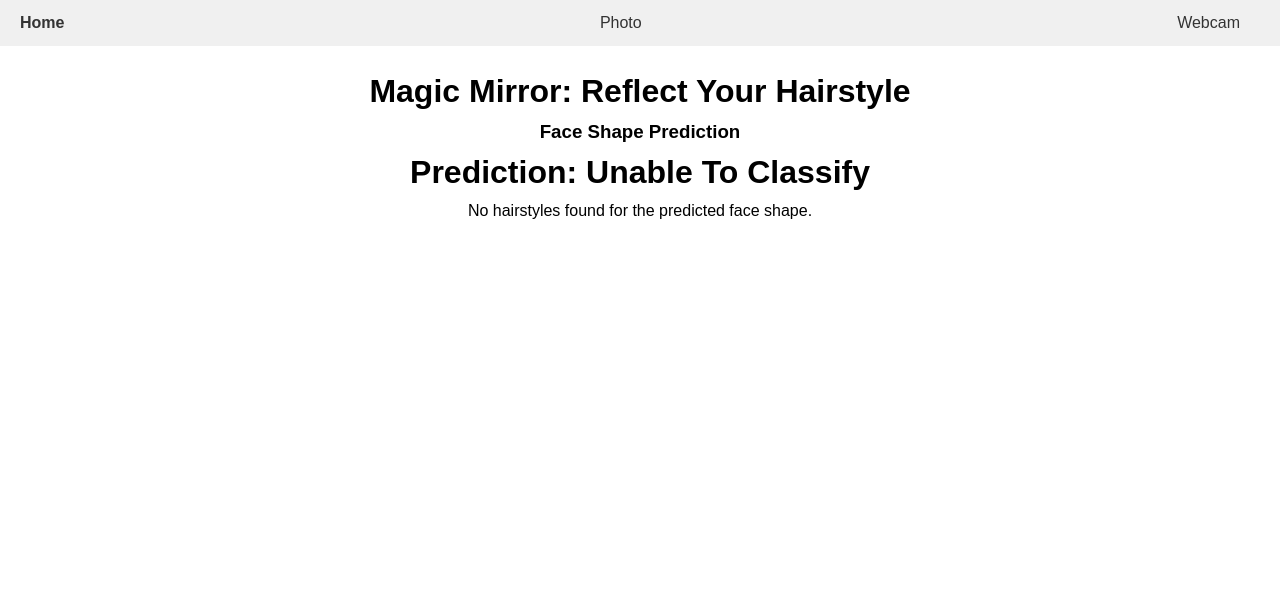
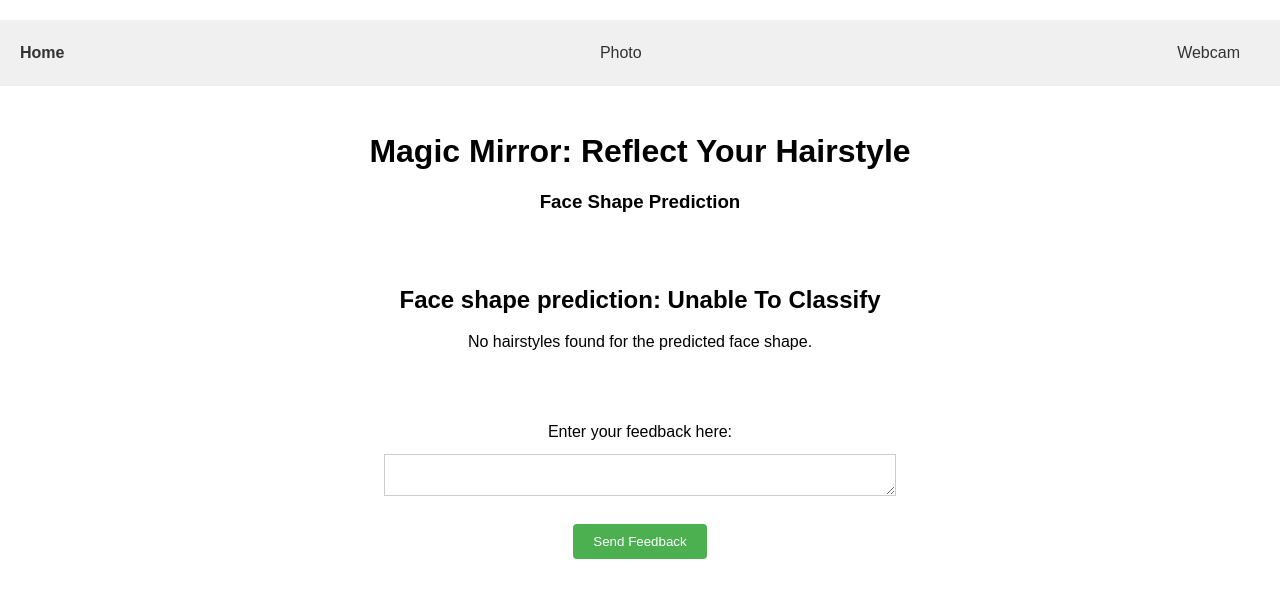
Before and after one commit to Ayush945/Hair-Recommendation-System, a Django app: page /photo_predict/ in a window 1280 px wide. Shown: the top 598 px of the page. Run offline with Django 5.2, Linux system fonts and the light colour scheme; parts of the project's set-up code (start-up, migrations or seed data) failed here and were passed over.

Commit message:
some changes

```diff
--- a/templates/home.html
+++ b/templates/home.html
@@ -128,6 +128,7 @@
             several common face shapes, including oval, round, square, heart, and diamond. Identifying your face shape
             can help you choose a hairstyle that enhances your features and creates a balanced, harmonious look.
         </p>
+        <br>
         <div style="text-align: center; margin-bottom: 20px;">
             <img src="https://www.mcanhealth.com/wp-content/uploads/2022/11/Basic-of-human-face-shapes-e1668170917633.png"
                 alt="Face Shapes"
@@ -140,6 +141,7 @@
             hairstyle can complement your face shape, accentuate your best features, and boost your confidence. However,
             finding the perfect hairstyle can be a daunting task, especially with so many options available.
         </p>
+        <br>
         <div style="text-align: center; margin-bottom: 20px;">
             <img src="https://www.hairfinder.com/hairstyles5/fashion-hairstyles-th.jpg" alt="Hairstyles"
                 style="max-width: 100%; height: auto; border-radius: 5px; box-shadow: 0 0 10px rgba(0, 0, 0, 0.2);" />
--- a/templates/predictedFace.html
+++ b/templates/predictedFace.html
@@ -7,7 +7,7 @@
     <title>Face Shape Prediction</title>
     <style>
         * {
-            margin: 0;
+            margin: 10px 0;
             padding: 0;
             box-sizing: border-box;
         }
@@ -84,6 +84,29 @@
             margin-bottom: 5px;
         }
 
+        .feedback-container {
+            margin-top: 20px;
+            text-align: center;
+        }
+
+        .feedback-area {
+            width: 40%;
+            resize: vertical;
+            padding: 5px;
+            border: 1px solid #ccc;
+            font-family: inherit;
+        }
+
+        .feedback-button {
+            background-color: #4CAF50;
+            color: white;
+            padding: 10px 20px;
+            border: none;
+            border-radius: 4px;
+            cursor: pointer;
+            margin-top: 10px;
+        }
+
         .footer {
             background-color: #333;
             color: #fff;
@@ -116,9 +139,9 @@
             <h1>Magic Mirror: Reflect Your Hairstyle</h1>
             <h3>Face Shape Prediction</h3>
         </div>
-        <div>
+        <div style="margin-top: 5%;">
             {% if prediction %}
-            <h1>Prediction: {{ prediction }}</h1>
+            <h2>Face shape prediction: {{ prediction }}</h2>
             {% endif %}
         </div>
         <div>
@@ -133,7 +156,20 @@
             <p>No hairstyles found for the predicted face shape.</p>
             {% endif %}
         </div>
+        <div class="feedback-container" style="margin-top: 5%;">
+            <label for="feedback">Enter your feedback here:</label><br>
+            <textarea id="feedback" maxlength="100" class="feedback-area"></textarea><br>
+            <button type="button" onclick="sendFeedback()" class="feedback-button">Send Feedback</button>
+        </div>
+
     </div>
+    <script>
+        function sendFeedback() {
+            const feedbackText = document.getElementById("feedback").value;
+            alert("Thank you for your feedback!");
+        }
+    </script>
+
 </body>
 
 </html>
```
